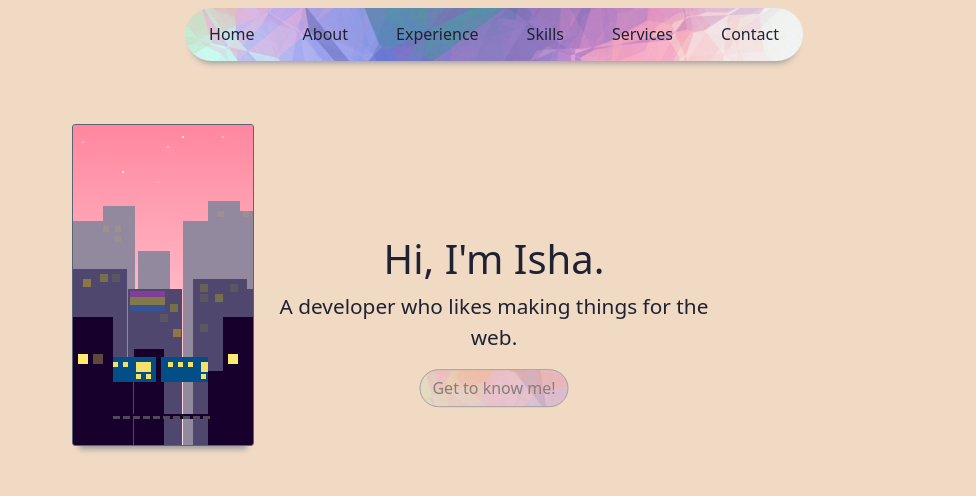
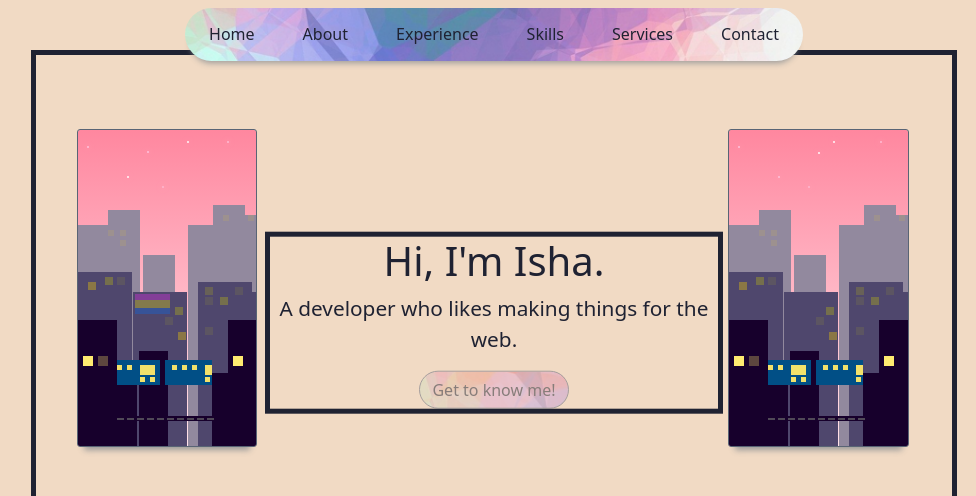
Before and after one commit to IshaA08/IshaA08.github.io, a plain HTML site: page index.html in a window 1280 px wide. Shown: the top 496 px of the page, 146-1122 px from the left. Drawn offline with Linux system fonts and the light colour scheme.

Commit message:
Make and position right-city view window

```diff
--- a/css/animations.css
+++ b/css/animations.css
@@ -18,19 +18,14 @@
     --train-windows: #f3e16b;
 }
 
-#city-in-window-left {
+#animated-background {
     /* Make the container's height the same as the whole page,
        then specify desired height percentage in the sky container */
     height: 100%;
     display: flex;
 }
 
-#city-in-window-right {
-    height: 100%;
-    display: flex;
-}
-
-.sky-container {
+.sky-container-left {
     position: relative;
     margin-top: 75px;
     margin-left: 30px;
@@ -51,7 +46,7 @@
             var(--sky-top) 100%);
 }
 
-.sky-container:after {
+.sky-container-left:after {
     content: "";
     position: absolute;
     background-color: var(--stars-normal);
@@ -65,10 +60,52 @@
         300px -5px var(--stars-variation),
         370px 0 var(--stars-normal),
         75px 40px var(--stars-bright),
-        85px 5px var(--stars-normal),
+        60px 5px var(--stars-normal),
         40px 30px var(--stars-variation),
         140px -5px var(--stars-bright),
         250px 4px var(--stars-variation);
+    filter: drop-shadow(0 0 3px var(--stars-bright));
+}
+
+.sky-container-right {
+    position: relative;
+    width: 20%;
+    height: 40%;
+    margin-top: 75px;
+    margin-left: 53%;
+    overflow: hidden;
+
+    /* Window sill */
+    outline: 1.5px solid var(--window-sill);
+    -webkit-box-shadow: 0 10px 6px -6px #999;
+    -moz-box-shadow: 0 10px 6px -6px #999;
+    box-shadow: 0 10px 6px -6px #999;
+    border-radius: 2px;
+
+    /* Sky gradient */
+    background-image: linear-gradient(to top,
+            var(--sky-bottom) 0%,
+            var(--sky-top) 100%);
+}
+
+.sky-container-right:after {
+    content: "";
+    position: absolute;
+    background-color: var(--stars-normal);
+    width: 2px;
+    height: 2px;
+    top: 5%;
+    left: 5%;
+    box-shadow:
+        95px -5px var(--stars-variation),
+        205px 10px var(--stars-normal),
+        313px -5px var(--stars-variation),
+        370px 0 var(--stars-normal),
+        70px 40px var(--stars-bright),
+        80px 6px var(--stars-variation),
+        40px 30px var(--stars-normal),
+        142px -5px var(--stars-bright),
+        245px 4px var(--stars-variation);
     filter: drop-shadow(0 0 3px var(--stars-bright));
 }
 
--- a/css/main.css
+++ b/css/main.css
@@ -138,6 +138,7 @@ body {
     background-size: cover;
     background-position: center;
     position: relative;
+    border: 5px solid var(--font);
 }
 
 h1 {
@@ -151,6 +152,7 @@ h1 {
     top: 35%;
     transform: translate(-50%, -55%);
     text-align: center;
+    border: 5px solid var(--font);
 }
 
 .intro p {
--- a/index.html
+++ b/index.html
@@ -71,12 +71,12 @@
 
             <!-- Main Website Content: Contains home, about, exp, skills, services and contact sections -->
             <div class="col-lg-10">
+                <!-- Home section -->
                 <header id="home" class="page-header header container-fluid">
-                    <!-- Animated Background -->
-
-                    <!-- City windows -->
-                    <div id="city-in-window-left">
-                        <div class="sky-container">
+                    <!-- Animated background -->
+                    <div id="animated-background">
+                        <!-- Left and right city windows-->
+                        <div class="sky-container-left">
                             <div class="buildings-row-one">
                                 <div class="track"></div>
                                 <div class="train-container">
@@ -90,9 +90,26 @@
                             </div>
                             <div class="buildings-row-three"></div>
                         </div>
+                        <div class="sky-container-right">
+                            <div class="buildings-row-one">
+                                <div class="track"></div>
+                                <div class="train-container">
+                                    <div class="train"></div>
+                                </div>
+                                <div class="windows-row-one"></div>
+                            </div>
+                            <div class="buildings-row-two">
+                                <div class="windows-row-two"></div>
+                            </div>
+                            <div class="buildings-row-three"></div>
+                        </div>
+                        <!-- Work desk -->
+                        <!-- Real-time wall clock -->
+                        <!-- Sunrays -->
+                        <!-- Person sprite -->
                     </div>
 
-                    <!-- Main text -->
+                    <!-- Main/Focus text -->
                     <div class="intro">
                         <h1>Hi, I'm Isha.</h1>
                         <p>A developer who likes making things for the web.</p>
@@ -100,22 +117,27 @@
                     </div>
                 </header>
 
+                <!-- About Me section -->
                 <section id="about">
                     <h1>About</h1>
                 </section>
 
+                <!-- Experience section -->
                 <section id="experience">
                     <h1>Experience</h1>
                 </section>
 
+                <!-- Skills section -->
                 <section id="skills">
                     <h1>Skills</h1>
                 </section>
 
+                <!-- Services section -->
                 <section id="services">
                     <h1>Services</h1>
                 </section>
 
+                <!-- Contact section -->
                 <section id="contact">
                     <h1>Contact</h1>
                 </section>
```
